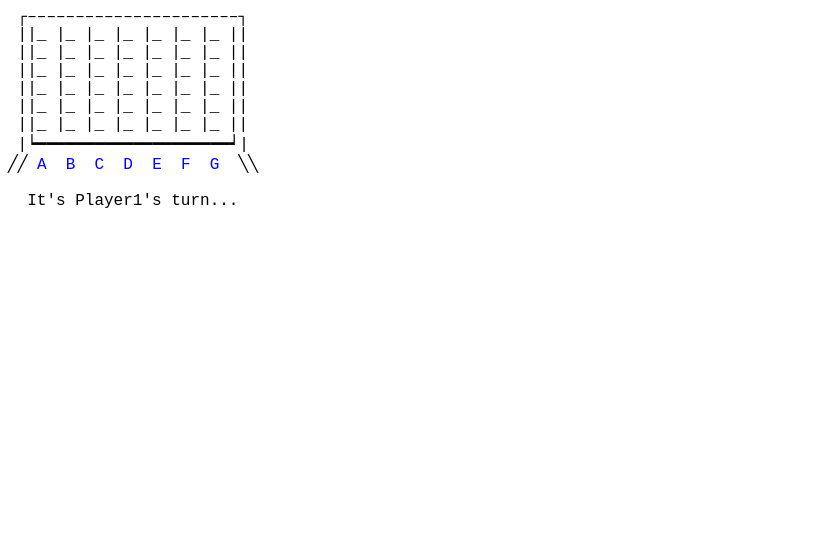
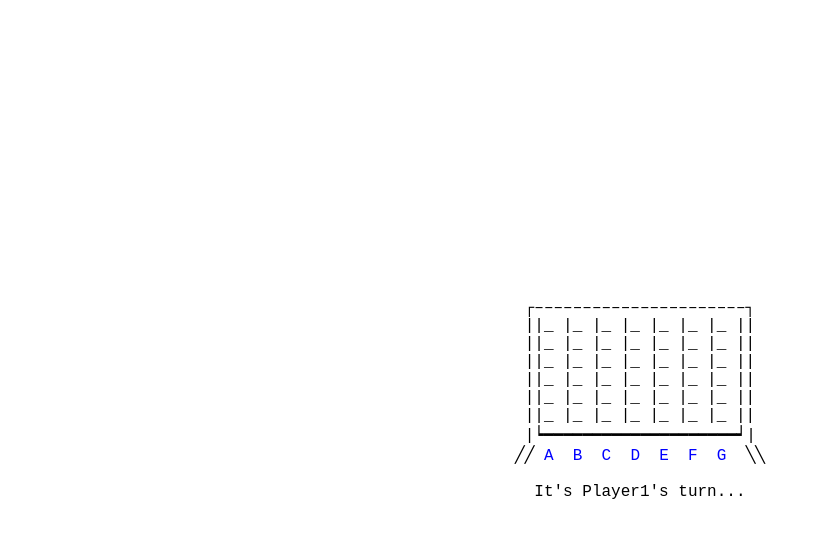
Before and after one commit to rsouthwi/connect-four, a Flask app: page / in a window 1280 px wide. Shown: the top 538 px of the page, without its empty margins (0-821 px from the left). Run offline with Flask 2, Linux system fonts and the light colour scheme.

Commit message:
put the board in the middle of the page

```diff
--- a/web/templates/base.html
+++ b/web/templates/base.html
@@ -6,6 +6,12 @@
     <style>
         body {
           font-family: 'Courier New', monospace;
+        }
+        .center {
+          position: absolute;
+          top: 50%;
+          left: 50%;
+          transform: translate(-50%, -50%);
         }
         {% if not game_over %}
         .col {
@@ -36,11 +42,13 @@
     </script>
 </head>
 <body>
-    <div>{{ board }}</div><br />
-    <div>&nbsp; {{ message }}</div>
+    <div class="center">
+        <div>{{ board }}</div><br />
+        <div>&nbsp; {{ message }}</div>
 
-    <form method="POST">
-        <input type="hidden" name="board_state">
-    </form>
+        <form method="POST">
+            <input type="hidden" name="board_state">
+        </form>
+    </div>
 </body>
 </html>
```
